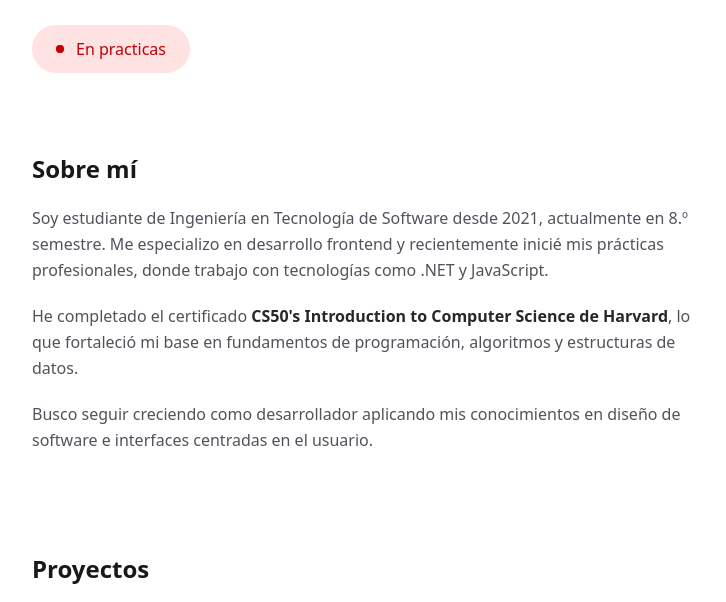
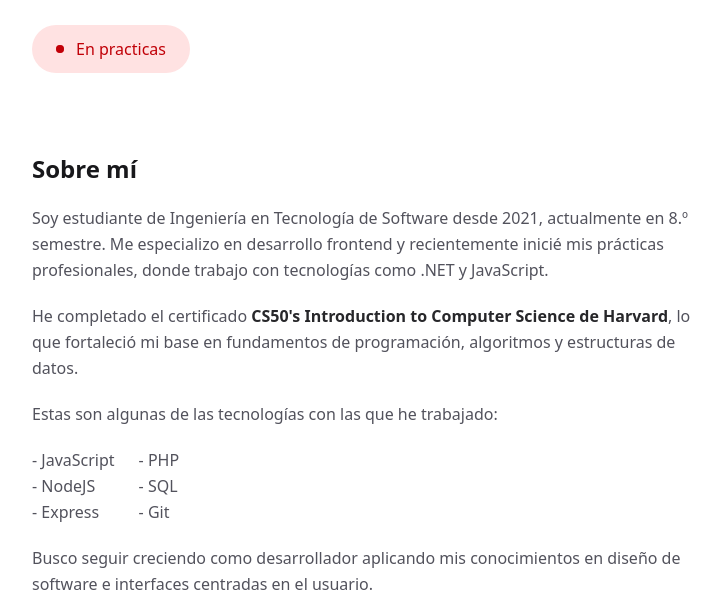
Before and after one commit to cgamcs/portfolio, an Astro site: page / in a window 1280 px wide. Shown: the part 474-1076 px from the top of the page, without its empty margins (272-998 px from the left). Built offline with nearby package versions, Linux system fonts and the light colour scheme; Astro itself is replaced by a stand-in of ours.

Commit message:
agregando info

```diff
--- a/src/pages/index.astro
+++ b/src/pages/index.astro
@@ -49,6 +49,23 @@ import Footer from '../components/Footer.astro';
 				</p>
 
 				<p class="w-full mb-5 text-zinc-600 dark:text-zinc-300 leading-relaxed">
+					Estas son algunas de las tecnologías con las que he trabajado:
+				</p>
+
+				<div class="flex gap-6 mb-5">
+					<ul class="text-zinc-600 dark:text-zinc-300 leading-relaxed">
+						<li>- JavaScript</li>
+						<li>- NodeJS</li>
+						<li>- Express</li>
+					</ul>
+					<ul class="text-zinc-600 dark:text-zinc-300 leading-relaxed">
+						<li>- PHP</li>
+						<li>- SQL</li>
+						<li>- Git</li>
+					</ul>
+				</div>
+
+				<p class="w-full mb-5 text-zinc-600 dark:text-zinc-300 leading-relaxed">
 					Busco seguir creciendo como desarrollador aplicando mis conocimientos en diseño de software e interfaces centradas en el usuario.
 				</p>
 			</section>
```
